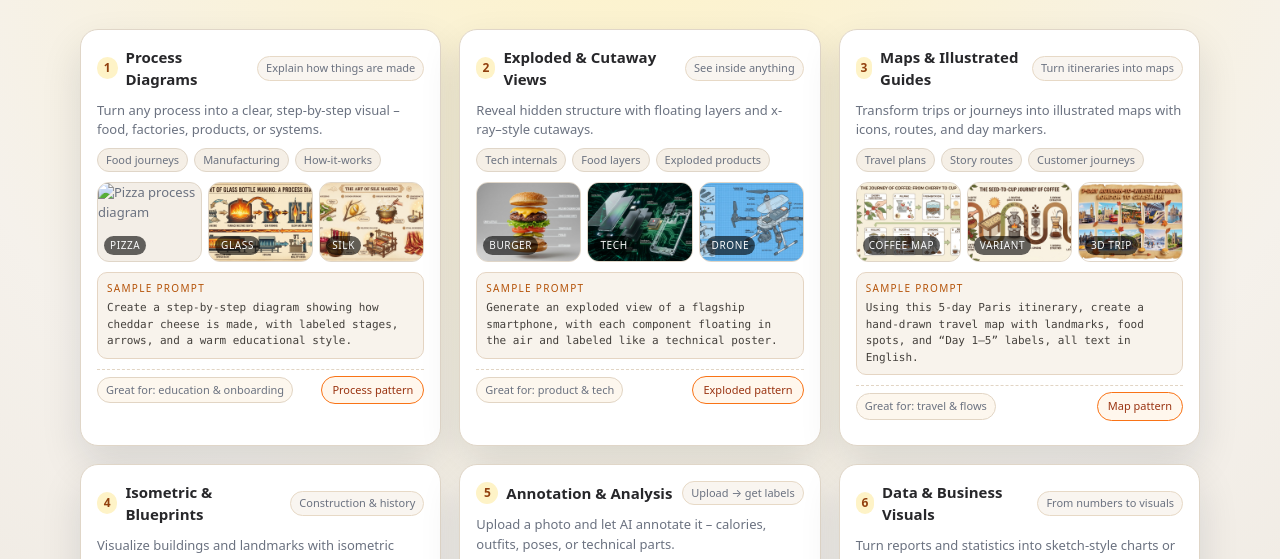
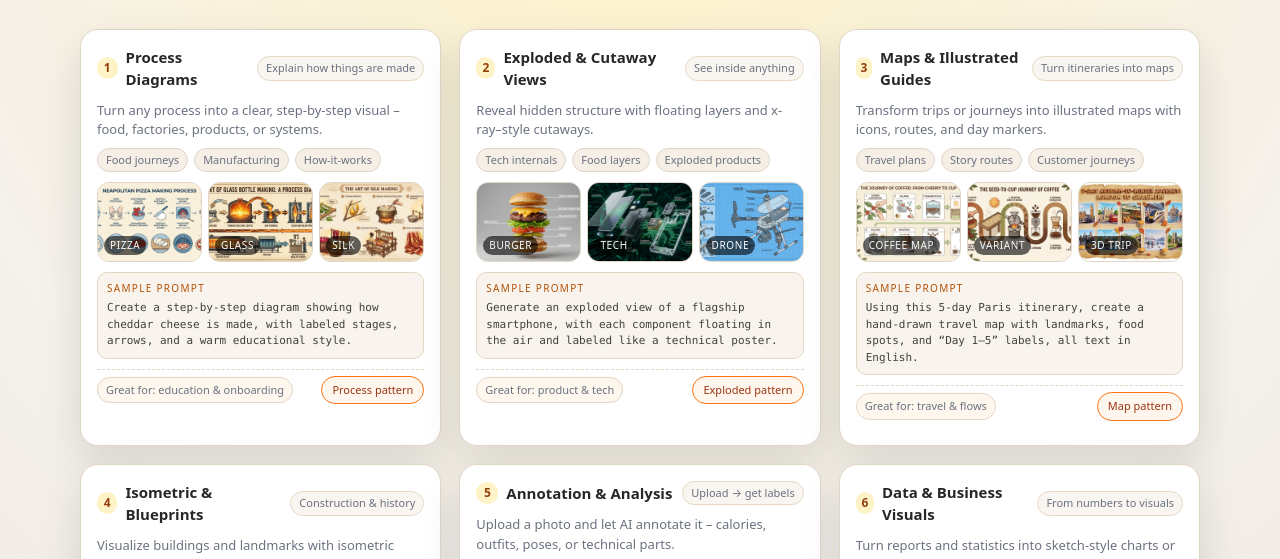
Before and after one commit to ngolos/nanobanana, a plain HTML site: page index.html in a window 1280 px wide. Shown: the part 167-726 px from the top of the page. Drawn offline with Linux system fonts and the light colour scheme.

Commit message:
Update index.html

```diff
--- a/index.html
+++ b/index.html
@@ -301,7 +301,7 @@
           </div>
           <div class="thumb-row">
             <div class="thumb">
-              <img src="images/detailed process.jpg" alt="Pizza process diagram">
+              <img src="images/pizza process diagram.jpg" alt="Pizza process diagram">
               <span class="thumb-label">Pizza</span>
             </div>
             <div class="thumb">
```
